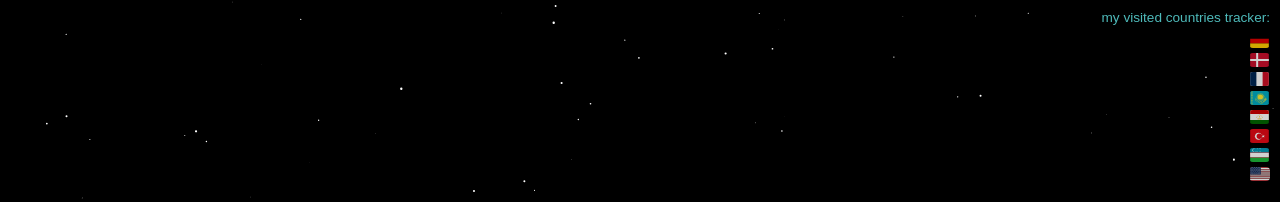
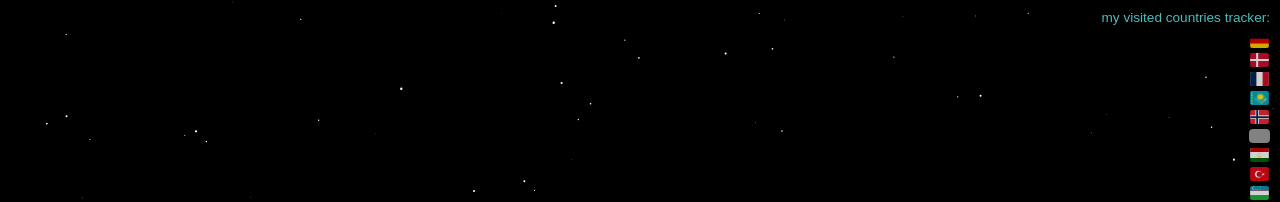
Before and after one commit to cj3dreams/cj3dreams.github.io, a plain HTML site: page index.html in a window 1280 px wide. Shown: the top 202 px of the page. Drawn offline with nearby package versions, Linux system fonts and the light colour scheme; grey boxes are pictures that could not be loaded; a web font is replaced by a local one.

Commit message:
Update index.html

```diff
--- a/index.html
+++ b/index.html
@@ -151,6 +151,8 @@ footer span:hover { color:#00ffff; cursor:pointer; transition:0.3s; }
 <img src="https://cdn.jsdelivr.net/gh/lipis/flag-icons/flags/4x3/dk.svg" alt="Denmark">
 <img src="https://cdn.jsdelivr.net/gh/lipis/flag-icons/flags/4x3/fr.svg" alt="France">
 <img src="https://cdn.jsdelivr.net/gh/lipis/flag-icons/flags/4x3/kz.svg" alt="Kazakhstan">
+<img src="https://cdn.jsdelivr.net/gh/lipis/flag-icons/flags/4x3/no.svg" alt="Norway">
+<img src="https://cdn.jsdelivr.net/gh/lipis/flag-icons/flags/4x3/nt.svg" alt="Netherlands">
 <img src="https://cdn.jsdelivr.net/gh/lipis/flag-icons/flags/4x3/tj.svg" alt="Tajikistan">
 <img src="https://cdn.jsdelivr.net/gh/lipis/flag-icons/flags/4x3/tr.svg" alt="Turkey">
 <img src="https://cdn.jsdelivr.net/gh/lipis/flag-icons/flags/4x3/uz.svg" alt="Uzbekistan">
```
